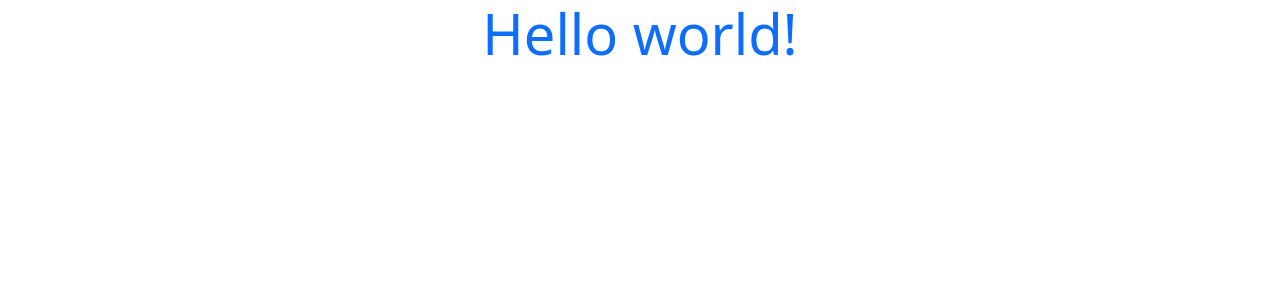
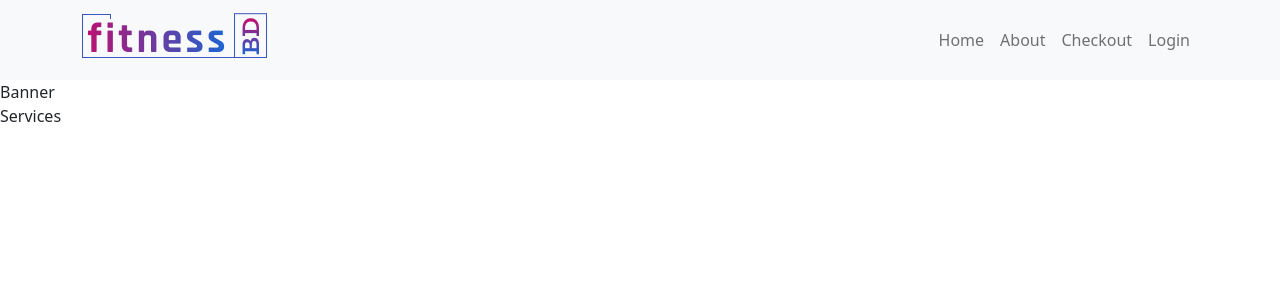
Before and after one commit to sayedmdsafwan/fitness-bd-react-auth, a React (Create React App) app: page / in a window 1280 px wide. Shown: the top 300 px of the page. Built offline with nearby package versions, Linux system fonts and the light colour scheme.

Commit message:
responsive header added

```diff
--- a/src/App.js
+++ b/src/App.js
@@ -1,7 +1,23 @@
+import { Route, Routes } from "react-router-dom";
+import About from "./components/About/About";
+import Checkout from "./components/Checkout/Checkout";
+import ErrorPage from "./components/ErrorPage/ErrorPage";
+import Header from "./components/Header/Header";
+import Home from "./components/Home/Home";
+import Login from "./components/Login/Login";
+
 function App() {
     return (
         <div>
-            <h1 className="text-center display-4 text-primary">Hello world!</h1>
+            <Header></Header>
+            <Routes>
+                <Route path="/" element={<Home></Home>}></Route>
+                <Route path="/home" element={<Home></Home>}></Route>
+                <Route path="/about" element={<About></About>}></Route>
+                <Route path="/checkout" element={<Checkout></Checkout>}></Route>
+                <Route path="/login" element={<Login></Login>}></Route>
+                <Route path="*" element={<ErrorPage></ErrorPage>}></Route>
+            </Routes>
         </div>
     );
 }
--- /dev/null
+++ b/src/components/About/About.js
@@ -0,0 +1,7 @@
+import React from "react";
+
+const About = () => {
+    return <div>About</div>;
+};
+
+export default About;
--- /dev/null
+++ b/src/components/Banner/Banner.js
@@ -0,0 +1,7 @@
+import React from "react";
+
+const Banner = () => {
+    return <div>Banner</div>;
+};
+
+export default Banner;
--- /dev/null
+++ b/src/components/Checkout/Checkout.js
@@ -0,0 +1,7 @@
+import React from "react";
+
+const Checkout = () => {
+    return <div>Checkout</div>;
+};
+
+export default Checkout;
--- /dev/null
+++ b/src/components/ErrorPage/ErrorPage.js
@@ -0,0 +1,13 @@
+import React from "react";
+
+const ErrorPage = () => {
+    return (
+        <div>
+            <h1 className="display-2 text-center text-primary">
+                The page you are looking for is not found
+            </h1>
+        </div>
+    );
+};
+
+export default ErrorPage;
--- /dev/null
+++ b/src/components/Header/Header.js
@@ -0,0 +1,37 @@
+import React from "react";
+import { Container, Nav, Navbar } from "react-bootstrap";
+import { Link } from "react-router-dom";
+import logo from "../../images/logos/logo.png";
+
+const Header = () => {
+    return (
+        <div>
+            <Navbar bg="light" expand="lg">
+                <Container>
+                    <Navbar.Brand as={Link} to="/">
+                        <img className="w-50" src={logo} alt="" />
+                    </Navbar.Brand>
+                    <Navbar.Toggle aria-controls="basic-navbar-nav" />
+                    <Navbar.Collapse id="basic-navbar-nav">
+                        <Nav className="ms-auto">
+                            <Nav.Link as={Link} to="/home">
+                                Home
+                            </Nav.Link>
+                            <Nav.Link as={Link} to="/about">
+                                About
+                            </Nav.Link>
+                            <Nav.Link as={Link} to="/checkout">
+                                Checkout
+                            </Nav.Link>
+                            <Nav.Link as={Link} to="/login">
+                                Login
+                            </Nav.Link>
+                        </Nav>
+                    </Navbar.Collapse>
+                </Container>
+            </Navbar>
+        </div>
+    );
+};
+
+export default Header;
--- /dev/null
+++ b/src/components/Home/Home.js
@@ -0,0 +1,14 @@
+import React from "react";
+import Banner from "../Banner/Banner";
+import Services from "../Services/Services";
+
+const Home = () => {
+    return (
+        <div>
+            <Banner></Banner>
+            <Services></Services>
+        </div>
+    );
+};
+
+export default Home;
--- /dev/null
+++ b/src/components/Login/Login.js
@@ -0,0 +1,7 @@
+import React from "react";
+
+const Login = () => {
+    return <div>Login</div>;
+};
+
+export default Login;
--- /dev/null
+++ b/src/components/Services/Services.js
@@ -0,0 +1,7 @@
+import React from "react";
+
+const Services = () => {
+    return <div>Services</div>;
+};
+
+export default Services;
```
Also changed, not shown: src/components/Blogs/Blogs.js (added, +7 -0 lines), src/components/Footer/Footer.js (added, +7 -0 lines), src/images/logos/logo.png (added).
